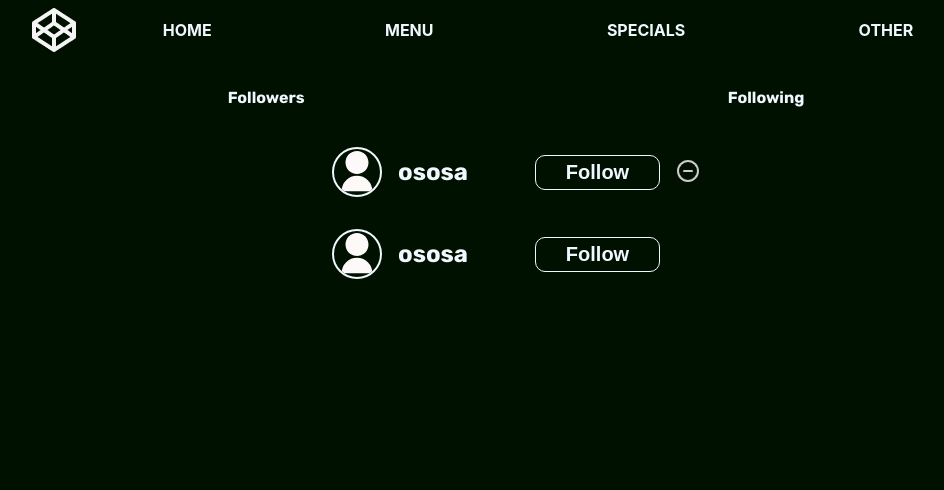
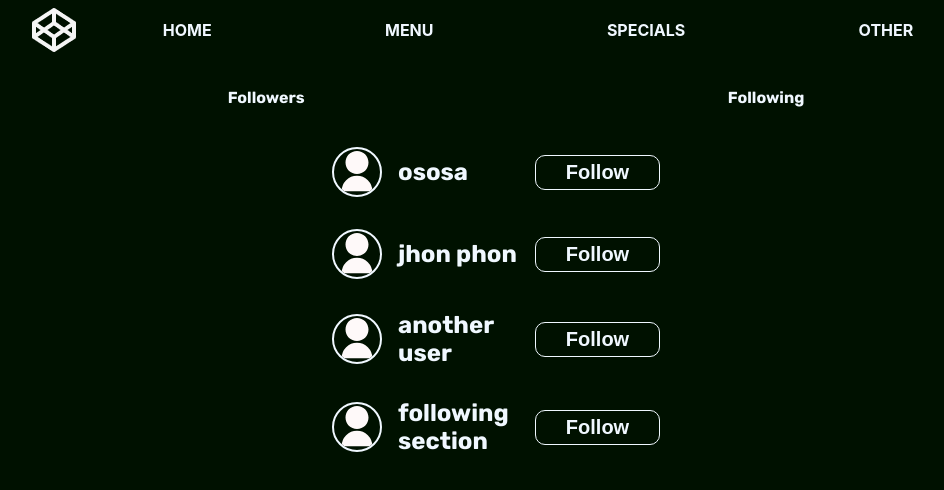
Before and after one commit to SirZosa/Social-app, a React (Vite) app: page /user/1/follow in a window 1280 px wide. Shown: the top 490 px of the page, without its empty margins (124-1068 px from the left). Built offline with nearby package versions, Linux system fonts and the light colour scheme.

Commit message:
follower-following section finished

```diff
--- /dev/null
+++ b/src/components/follow-section/follow-section.tsx
@@ -0,0 +1,21 @@
+import './follow-section.css'
+import { useState } from 'react'
+import { UserCardFollowers, UserCardFollowing } from '../user-card/user-card'
+type FollowSectionProps = {
+    type: 'followers' | 'following'
+}
+export default function FollowSection({type}:FollowSectionProps){
+    const [followers] = useState([{username:'ososa'},{username:'jhon phon'}, {username:'another user'}, {username:'follower section'}])
+    const [following] = useState([{username:'ososa'},{username:'jhon phon'}, {username:'another user'}, {username:'following section'}])
+    return(
+        <div className={`follow-section`}>{type == 'followers' ? followers.map(follower => {
+          return(
+            <UserCardFollowers username={follower.username}/>
+          )
+        }): following.map(follow => {
+          return(
+            <UserCardFollowing username={follow.username}/>
+          )
+        })}</div>
+    )
+}
--- a/src/page/follow/follow.tsx
+++ b/src/page/follow/follow.tsx
@@ -1,5 +1,5 @@
 import { useLocation, Link } from 'react-router';
-import {UserCardFollowers, UserCardFollowing} from '../../components/user-card/user-card';
+import FollowSection from '../../components/follow-section/follow-section';
 import './follow.css'
 export default function Follow() {
   const location = useLocation();
@@ -12,8 +12,7 @@ export default function Follow() {
             <span className={type == 'followers' ? 'follow-active' : ''}><Link to={`${location.pathname}?type=followers`}>Followers</Link></span>
             <span className={type == 'following' ? 'follow-active' : ''}><Link to={`${location.pathname}?type=following`}>Following</Link></span>
         </div>
-        <UserCardFollowers username='ososa'/>
-        <UserCardFollowing username='ososa'/>
+        {type == 'followers' ? <FollowSection type='followers' /> : <FollowSection type='following'/>}
     </>
   );
 }
```
Also changed, not shown: src/components/follow-section/follow-section.css (added).
